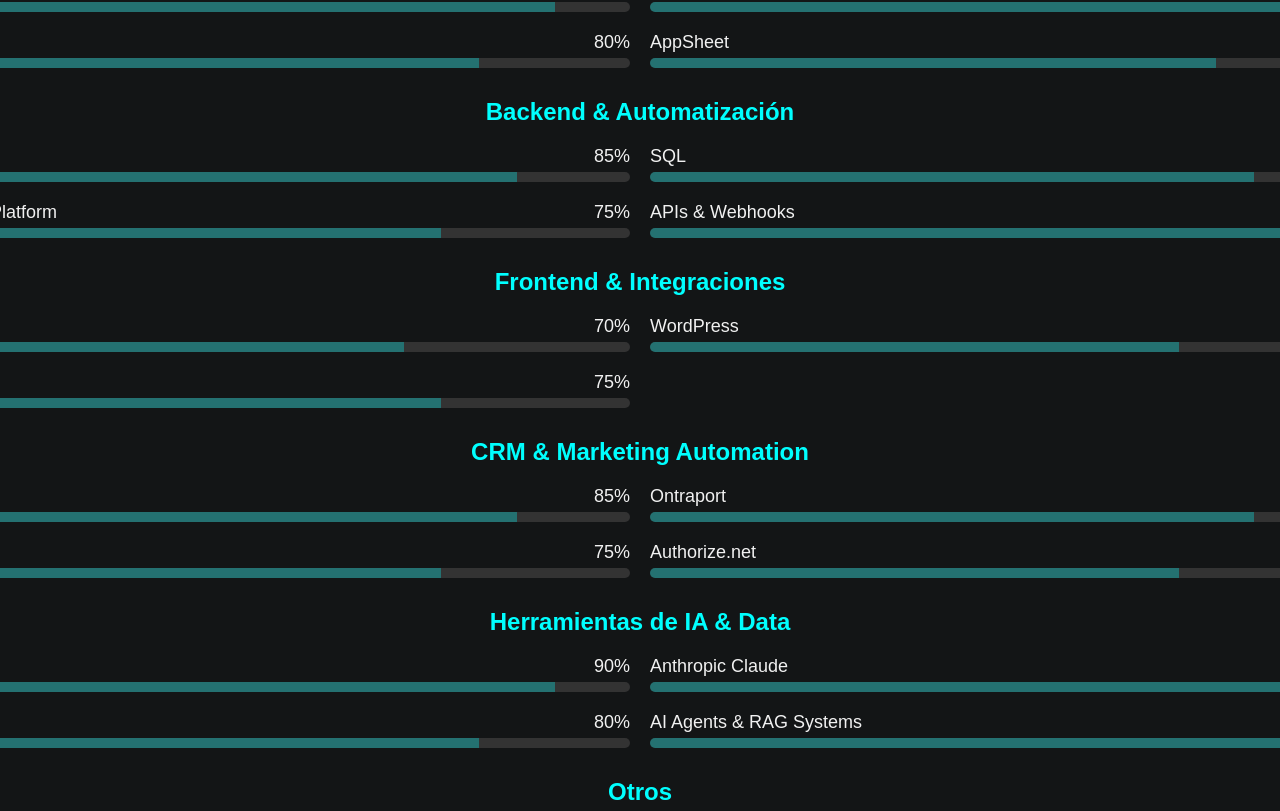
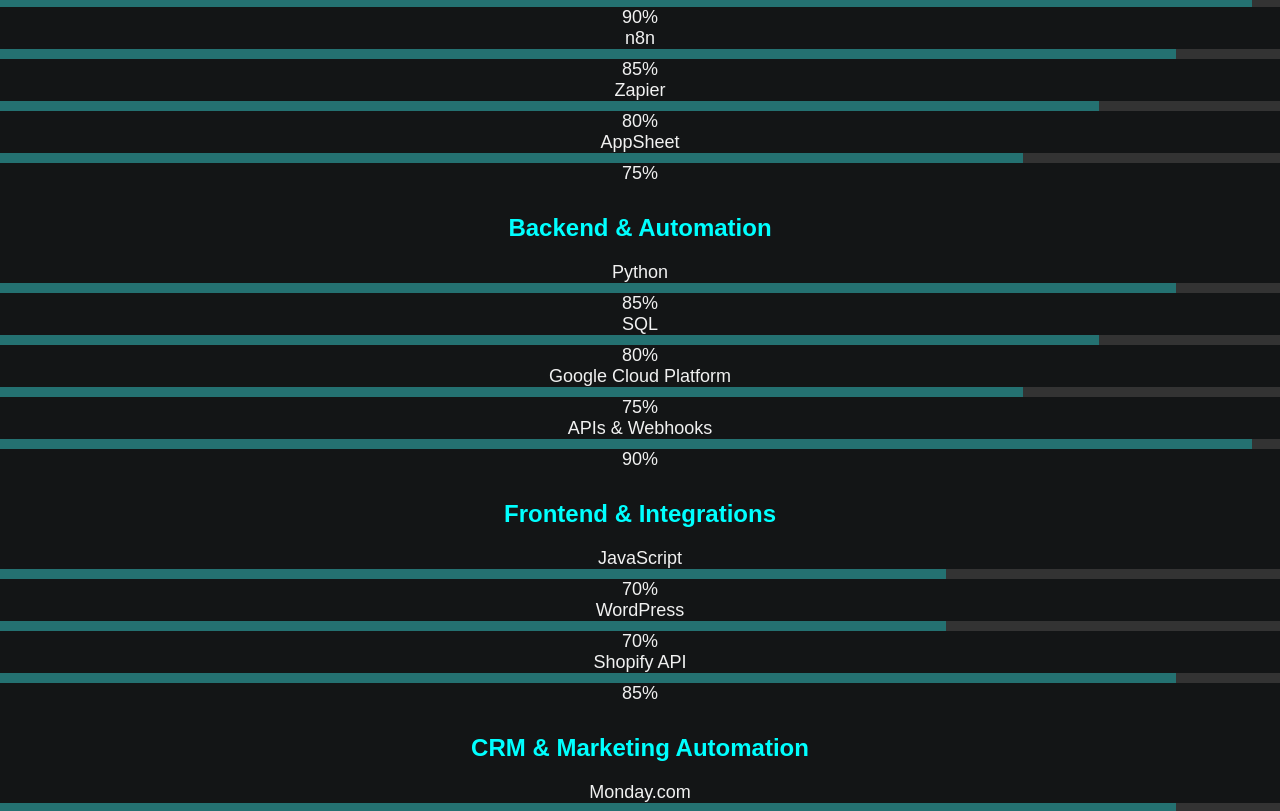
Before and after one commit to juanchovg1/mi-portafolio-frontend, a React (Vite) app: page / in a window 1280 px wide. Shown: the part 2849-3660 px from the top of the page. Built offline with nearby package versions, Linux system fonts and the light colour scheme.

Commit message:
Replace ServicesSection with SkillsSection in App component and remove ServicesSection file

```diff
--- a/src/App.jsx
+++ b/src/App.jsx
@@ -4,7 +4,7 @@
 import ProfileSection from "./components/ProfileSection";
 import AboutMe from "./components/AboutMe";
 import ResumeSection from "./components/ResumeSection";
-import ServicesSection from "./components/ServicesSection"; // Import ServicesSection
+import SkillsSection from "./components/SkillsSection";
 
 function App() {
   return (
@@ -13,7 +13,7 @@
       <ProfileSection />
       <AboutMe />
       <ResumeSection />
-      <ServicesSection /> {/* Include ServicesSection */}
+      <SkillsSection />
       <Routes>
         <Route path="/" element={<Home />} />
       </Routes>
--- a/src/components/ServicesSection.jsx
+++ /dev/null
@@ -1,66 +0,0 @@
-import React from 'react';
-import '../styles/components/SkillsSection.css';
-
-const skills = [
-  { category: 'Desarrollo & Low-Code', skills: [
-    { name: 'Bubble.io', level: '90%' },
-    { name: 'n8n', level: '85%' },
-    { name: 'Zapier', level: '80%' },
-    { name: 'AppSheet', level: '75%' },
-  ]},
-  { category: 'Backend & Automatización', skills: [
-    { name: 'Python', level: '85%' },
-    { name: 'SQL', level: '80%' },
-    { name: 'Google Cloud Platform', level: '75%' },
-    { name: 'APIs & Webhooks', level: '90%' },
-  ]},
-  { category: 'Frontend & Integraciones', skills: [
-    { name: 'JavaScript', level: '70%' },
-    { name: 'WordPress', level: '70%' },
-    { name: 'Shopify API', level: '75%' },
-  ]},
-  { category: 'CRM & Marketing Automation', skills: [
-    { name: 'Monday.com', level: '85%' },
-    { name: 'Ontraport', level: '80%' },
-    { name: 'Mailchimp', level: '75%' },
-    { name: 'Authorize.net', level: '70%' },
-  ]},
-  { category: 'Herramientas de IA & Data', skills: [
-    { name: 'OpenAI / GPT', level: '90%' },
-    { name: 'Anthropic Claude', level: '85%' },
-    { name: 'DeepSeek AI', level: '80%' },
-    { name: 'AI Agents & RAG Systems', level: '85%' },
-  ]},
-  { category: 'Otros', skills: [
-    { name: 'Botpress', level: '80%' },
-  ]},
-];
-
-const SkillsSection = () => {
-  return (
-    <section className="skills-section">
-      <h1 className="skills-title">My Skills</h1>
-      <p className="skills-quote">"Efficiency through innovation—turning ideas into automated solutions."</p>
-      {skills.map((category, index) => (
-        <div key={index} className="skills-category">
-          <h2 className="skills-category-title">{category.category}</h2>
-          <div className="skills-grid">
-            {category.skills.map((skill, idx) => (
-              <div key={idx} className="skill">
-                <div className="skill-header">
-                  <span className="skill-name">{skill.name}</span>
-                  <span className="skill-percentage">{skill.level}</span>
-                </div>
-                <div className="skill-bar">
-                  <div className="skill-level" style={{ width: skill.level }}></div>
-                </div>
-              </div>
-            ))}
-          </div>
-        </div>
-      ))}
-    </section>
-  );
-};
-
-export default SkillsSection;
```
